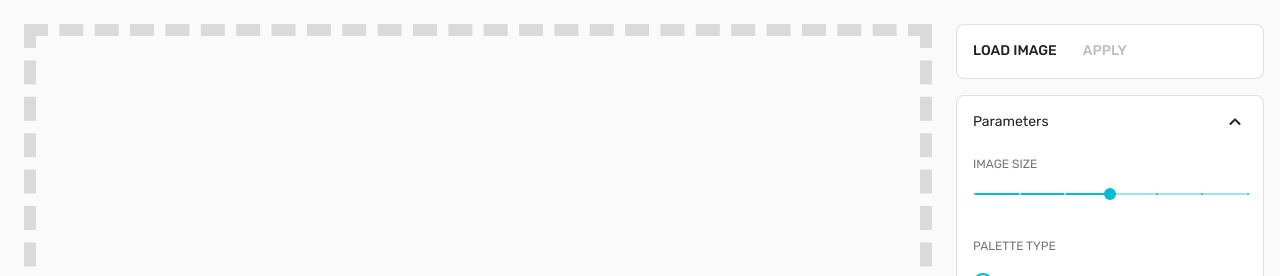
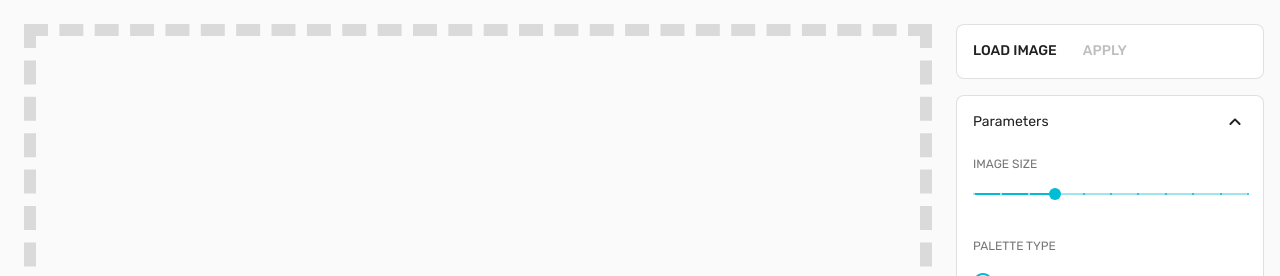
Before and after one commit to hack3ric/pixelate, a Next.js app: page / in a window 1280 px wide. Shown: the top 276 px of the page. Built offline with nearby package versions, Linux system fonts and the light colour scheme.

Commit message:
Modify image size range

```diff
--- a/src/components/sidebar/Parameters.tsx
+++ b/src/components/sidebar/Parameters.tsx
@@ -31,7 +31,7 @@ export default function Parameters(props: ParametersProps) {
             text="Image Size"
             value={props.size}
             onChange={props.onSizeChange}
-            range={[128, 512]}
+            range={[128, 768]}
             step={64}
             marks
           />
```
